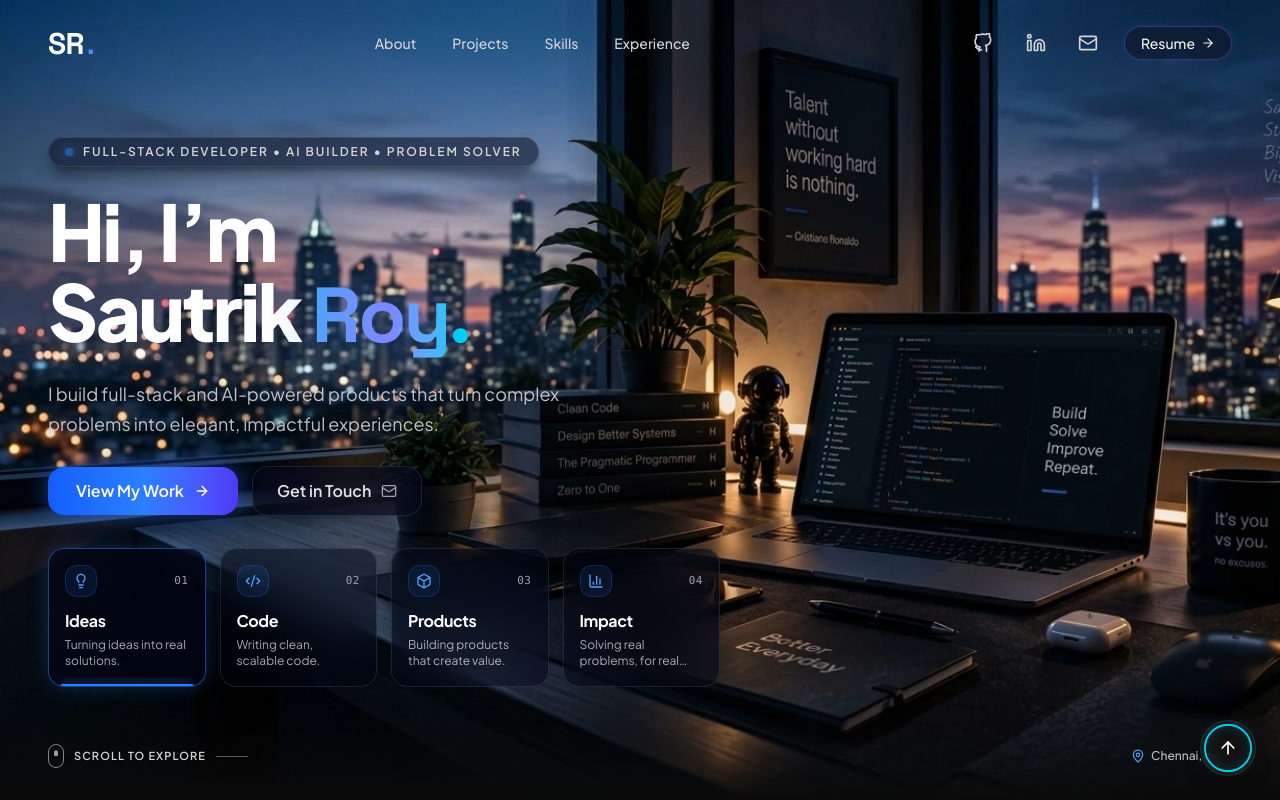
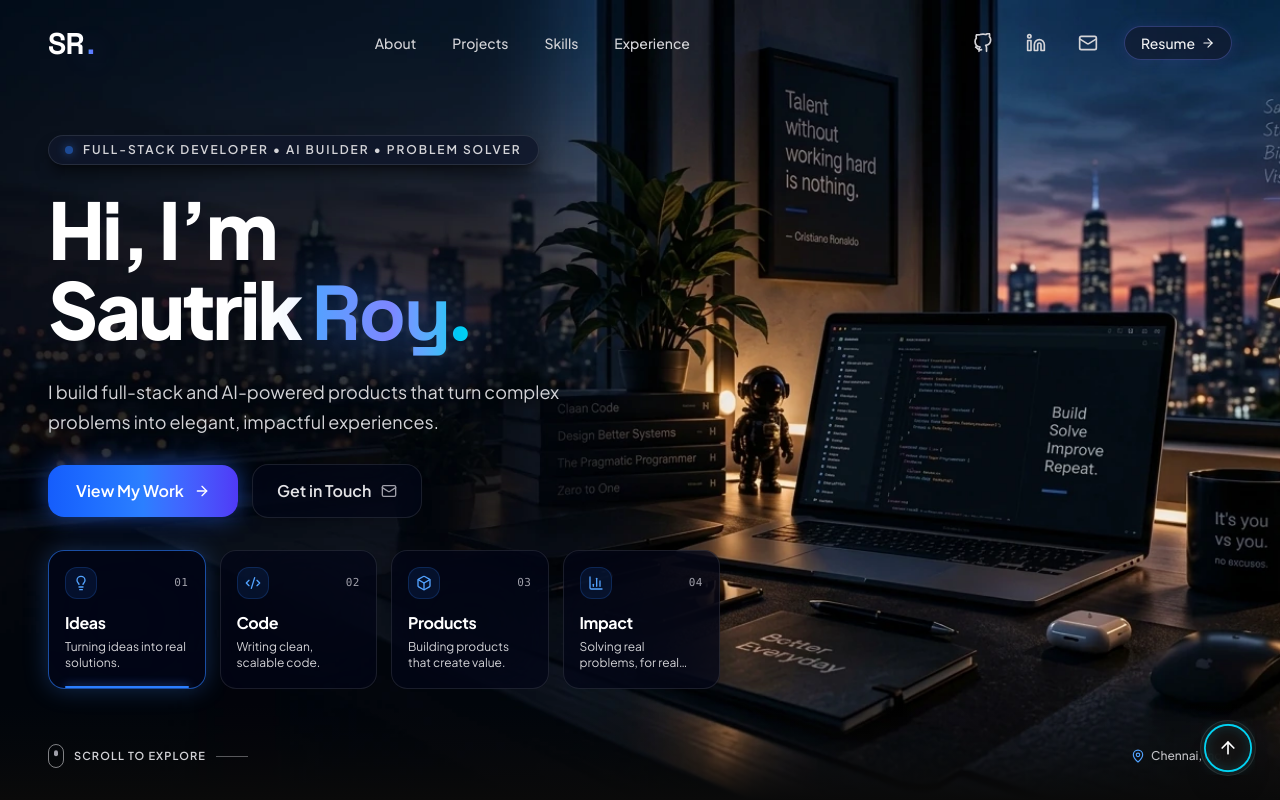
Before and after one commit to sautrikroy17/Personal-Portolio, a React (Vite) app: page / in a window 1280 px wide. Shown: the top 800 px of the page. Built offline with nearby package versions, Linux system fonts and the light colour scheme.

Commit message:
Dark blend background on left for 10/10 card contrast and matching reference image

```diff
--- a/src/components/sections/Hero.jsx
+++ b/src/components/sections/Hero.jsx
@@ -66,12 +66,12 @@ export default function Hero() {
     >
       {/* =========================================================================
           ATMOSPHERIC WORKSPACE BACKGROUND
-          Seamlessly blended 16:9 photographic scene across the entire frame.
-          Contains:
+          Smoothly blended dark background on the left for maximum hero card contrast;
+          100% luminous, crystal-clear workspace scene on the right with:
           - Wall poster: 'Talent without working hard is nothing. — Cristiano Ronaldo'
           - Mug: "It's you vs you. no excuses."
           - Laptop: Code + 'Build Solve Improve Repeat.'
-          - Books, glowing astronaut, plant, twilight city skyline, window cursive.
+          - Books, plant, astronaut, AirPods, mouse, twilight city skyline, window cursive.
           ========================================================================= */}
       <div className="absolute inset-0 z-0 pointer-events-none overflow-hidden">
         <img
@@ -88,6 +88,7 @@ export default function Hero() {
 
       {/* =========================================================================
           MAIN HERO CONTENT (Left Column)
+          Positioned directly over the deep dark velvety left half for 10/10 contrast
           ========================================================================= */}
       <div className="relative z-10 w-full max-w-7xl mx-auto px-6 sm:px-10 lg:px-12 flex-1 flex flex-col justify-center">
         <motion.div
@@ -98,7 +99,7 @@ export default function Hero() {
         >
           {/* Tag Badge */}
           <motion.div variants={itemVariants}>
-            <div className="inline-flex items-center gap-2.5 px-4 py-1.5 rounded-full bg-slate-900/60 border border-white/10 backdrop-blur-md shadow-lg shadow-black/40">
+            <div className="inline-flex items-center gap-2.5 px-4 py-1.5 rounded-full bg-slate-900/80 border border-white/10 backdrop-blur-md shadow-lg shadow-black/50">
               <span className="w-2 h-2 rounded-full bg-blue-500 shadow-[0_0_10px_#3b82f6] animate-pulse" />
               <span className="text-[11px] sm:text-xs font-semibold tracking-[0.16em] text-zinc-300 uppercase">
                 FULL-STACK DEVELOPER &bull; AI BUILDER &bull; PROBLEM SOLVER
@@ -111,7 +112,7 @@ export default function Hero() {
             <h1 className="text-5xl sm:text-6xl md:text-7xl lg:text-[78px] font-extrabold tracking-[-0.035em] text-white leading-[1.02]">
               Hi, I’m<br />
               Sautrik{" "}
-              <span className="text-transparent bg-clip-text bg-gradient-to-r from-blue-400 via-indigo-400 to-cyan-400 drop-shadow-[0_0_30px_rgba(59,130,246,0.65)] font-display">
+              <span className="text-transparent bg-clip-text bg-gradient-to-r from-blue-400 via-indigo-400 to-cyan-400 drop-shadow-[0_0_30px_rgba(59,130,246,0.7)] font-display">
                 Roy.
               </span>
             </h1>
@@ -119,7 +120,7 @@ export default function Hero() {
 
           {/* Sub-headline description */}
           <motion.div variants={itemVariants}>
-            <p className="text-base sm:text-lg text-zinc-300/90 font-normal leading-relaxed max-w-xl drop-shadow-[0_2px_8px_rgba(0,0,0,0.8)]">
+            <p className="text-base sm:text-lg text-zinc-300 font-normal leading-relaxed max-w-xl drop-shadow-[0_2px_8px_rgba(0,0,0,0.9)]">
               I build full-stack and AI-powered products that turn complex problems into elegant,
               impactful experiences.
             </p>
@@ -131,7 +132,7 @@ export default function Hero() {
               href="#projects"
               whileHover={{ scale: 1.03 }}
               whileTap={{ scale: 0.98 }}
-              className="group inline-flex items-center justify-center gap-2.5 px-7 py-3 rounded-2xl font-semibold text-white bg-gradient-to-r from-blue-600 via-blue-500 to-indigo-600 shadow-[0_0_25px_rgba(37,99,235,0.55)] hover:shadow-[0_0_35px_rgba(37,99,235,0.85)] transition-all duration-300"
+              className="group inline-flex items-center justify-center gap-2.5 px-7 py-3.5 rounded-2xl font-semibold text-white bg-gradient-to-r from-blue-600 via-blue-500 to-indigo-600 shadow-[0_0_25px_rgba(37,99,235,0.6)] hover:shadow-[0_0_35px_rgba(37,99,235,0.9)] transition-all duration-300"
             >
               <span className="text-sm sm:text-base font-semibold">View My Work</span>
               <ArrowRight className="w-4 h-4 transition-transform duration-200 group-hover:translate-x-1" />
@@ -141,7 +142,7 @@ export default function Hero() {
               href="#contact"
               whileHover={{ scale: 1.03 }}
               whileTap={{ scale: 0.98 }}
-              className="group inline-flex items-center justify-center gap-2.5 px-6 py-3 rounded-2xl font-semibold text-zinc-200 bg-slate-950/60 hover:bg-slate-900/80 border border-white/10 hover:border-white/25 backdrop-blur-xl shadow-lg transition-all duration-300"
+              className="group inline-flex items-center justify-center gap-2.5 px-6 py-3.5 rounded-2xl font-semibold text-zinc-200 bg-slate-950/70 hover:bg-slate-900/90 border border-white/10 hover:border-white/25 backdrop-blur-xl shadow-lg transition-all duration-300"
             >
               <span className="text-sm sm:text-base font-semibold">Get in Touch</span>
               <Mail className="w-4 h-4 text-zinc-400 group-hover:text-white transition-colors" />
@@ -150,6 +151,7 @@ export default function Hero() {
 
           {/* =========================================================================
               THE 4 BENTO GLASS TILES (Ideas, Code, Products, Impact)
+              High-contrast, razor-sharp glass cards matching reference image
               ========================================================================= */}
           <motion.div
             variants={itemVariants}
@@ -166,10 +168,10 @@ export default function Hero() {
                   whileTap={{ scale: 0.98 }}
                   transition={{ type: "spring", stiffness: 400, damping: 25 }}
                   className={cn(
-                    "group relative flex flex-col justify-between p-4 rounded-2xl transition-all duration-300 cursor-pointer overflow-hidden backdrop-blur-xl border",
+                    "group relative flex flex-col justify-between p-4 rounded-2xl transition-all duration-300 cursor-pointer overflow-hidden backdrop-blur-2xl border",
                     isActive
-                      ? "bg-slate-950/60 border-blue-500/50 shadow-[0_0_20px_rgba(59,130,246,0.25)]"
-                      : "bg-slate-950/45 border-white/10 hover:border-blue-500/50 hover:shadow-[0_0_20px_rgba(59,130,246,0.2)]"
+                      ? "bg-slate-950/80 border-blue-500/60 shadow-[0_0_25px_rgba(59,130,246,0.3)]"
+                      : "bg-slate-950/65 border-white/10 hover:border-blue-500/50 hover:shadow-[0_0_20px_rgba(59,130,246,0.25)]"
                   )}
                 >
                   {/* Top Row: Icon + Number */}
@@ -187,7 +189,7 @@ export default function Hero() {
                     <h2 className="text-sm sm:text-base font-bold text-white mb-1 tracking-tight group-hover:text-blue-200 transition-colors">
                       {card.title}
                     </h2>
-                    <p className="text-[11px] sm:text-xs text-zinc-300/80 leading-snug line-clamp-2">
+                    <p className="text-[11px] sm:text-xs text-zinc-300 leading-snug line-clamp-2">
                       {card.description}
                     </p>
                   </div>
@@ -195,10 +197,10 @@ export default function Hero() {
                   {/* Bottom accent line */}
                   <div
                     className={cn(
-                      "absolute bottom-0 inset-x-3 h-[2px] transition-all duration-300",
+                      "absolute bottom-0 inset-x-4 h-[2px] transition-all duration-300 rounded-full",
                       isActive
-                        ? "bg-blue-500 shadow-[0_0_8px_#3b82f6]"
-                        : "bg-transparent group-hover:bg-blue-400 group-hover:shadow-[0_0_8px_#60a5fa]"
+                        ? "bg-blue-500 shadow-[0_0_10px_#3b82f6]"
+                        : "bg-transparent group-hover:bg-blue-400 group-hover:shadow-[0_0_10px_#60a5fa]"
                     )}
                   />
                 </motion.a>
```
Also changed, not shown: public/hero-workspace.jpg, public/hero-workspace.webp.
